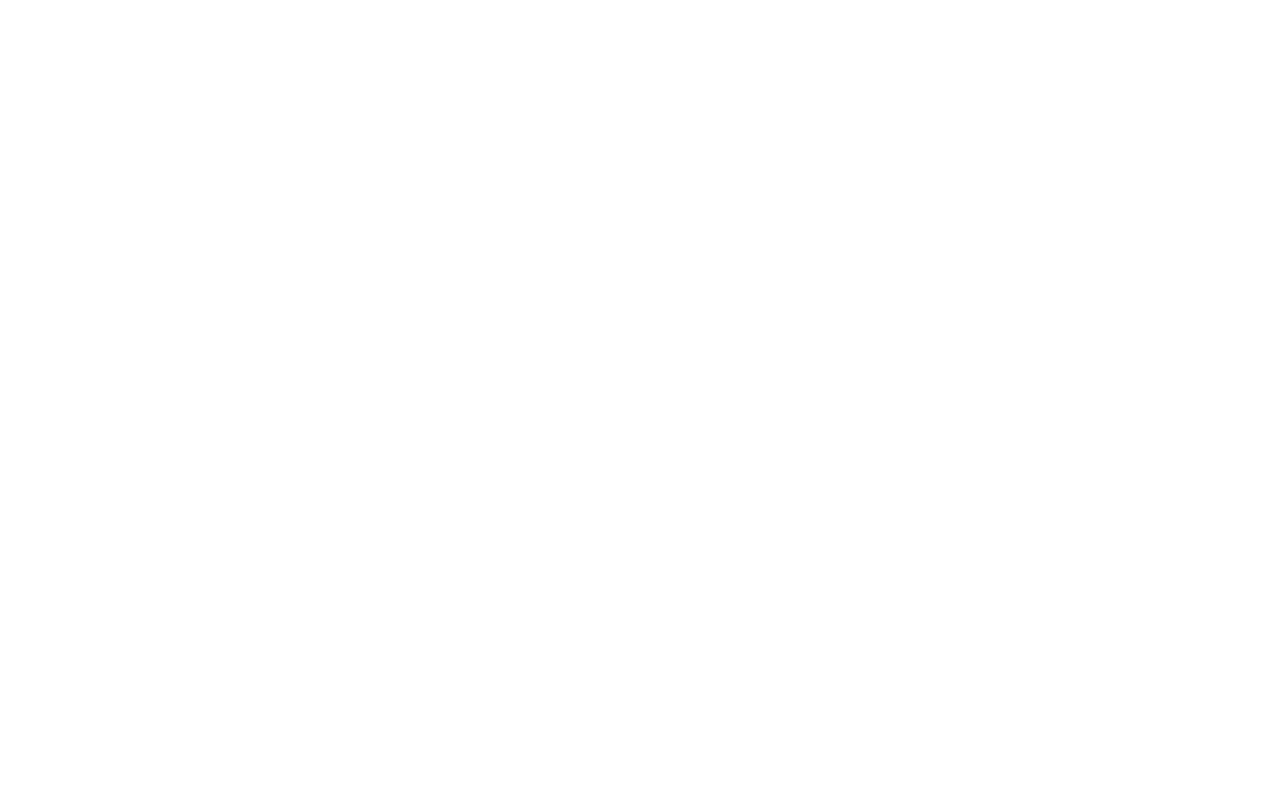
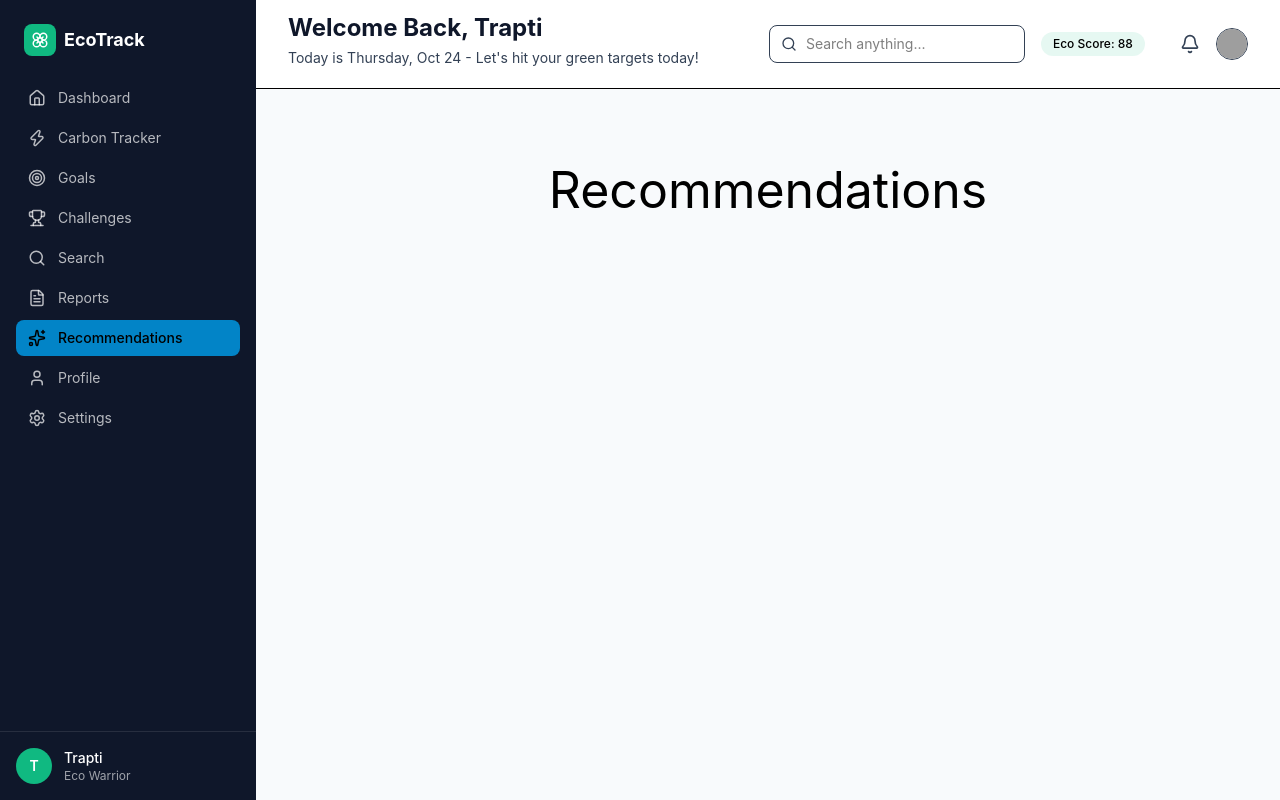
Before and after one commit to springboardmentor212/EcoTrack_Group1, a React app in the folder frontend/: page /recommendations in a window 1280 px wide. Before the commit this address had no page. Built offline with nearby package versions, Linux system fonts and the light colour scheme; sample sign-in values are in the browser's storage; grey boxes are pictures that could not be loaded; the HTML template or start-up script is replaced by a standard one.

Commit message:
add Recommendations and Reports route and Protected routes

```diff
--- /dev/null
+++ b/frontend/src/components/ProtectedRoute.jsx
@@ -0,0 +1,9 @@
+import { Navigate } from "react-router-dom";
+
+export default function ProtectedRoute({children}) {
+    const token = localStorage.getItem("token");
+    if(!token) {
+        return <Navigate to="/login" replace />
+    }
+    return children;
+}
--- /dev/null
+++ b/frontend/src/pages/Recommendations.jsx
@@ -0,0 +1,11 @@
+import React from "react";
+
+const Recommendations = () => {
+    return (
+        <div style={{ padding: "2rem", textAlign: "center", fontSize: "50px"}}>
+            <h1>Recommendations</h1>
+        </div>
+    );
+};
+
+export default Recommendations;
--- /dev/null
+++ b/frontend/src/pages/Reports.jsx
@@ -0,0 +1,11 @@
+import React from "react";
+
+const Reports = () => {
+    return (
+        <div style={{ padding: "2rem", textAlign: "center", fontSize: "50px"}}>
+            <h1>Reports</h1>
+        </div>
+    );
+};
+
+export default Reports;
--- a/frontend/src/routes/AppRoutes.jsx
+++ b/frontend/src/routes/AppRoutes.jsx
@@ -1,19 +1,22 @@
-import { Routes, Route } from 'react-router-dom'
-import Login from '../pages/Login'
-import Register from '../pages/Register'
-import ForgotPassword from '../pages/ForgotPassword'
-import UserDashboard from '../pages/UserDashboard'
-import UserDashboardLayout from '../layouts/UserDashboardLayout'
-import CarbonTracker from '../pages/CarbonTracker'
-import EntryDetail from '../pages/EntryDetail'
-import Goals from '../pages/Goals'
-import GoalDetail from '../pages/GoalDetail'
-import Challenges from '../pages/Challenges'
-import SearchResults from '../pages/SearchResults'
-import UserProfile from '../pages/UserProfile'
-import EditProfile from '../pages/EditProfile'
-import AccountSettings from '../pages/AccountSettings'
-import PrivacySettings from '../pages/PrivacySettings'
+import { Routes, Route } from "react-router-dom";
+import Login from "../pages/Login";
+import Register from "../pages/Register";
+import ForgotPassword from "../pages/ForgotPassword";
+import UserDashboard from "../pages/UserDashboard";
+import UserDashboardLayout from "../layouts/UserDashboardLayout";
+import CarbonTracker from "../pages/CarbonTracker";
+import EntryDetail from "../pages/EntryDetail";
+import Goals from "../pages/Goals";
+import GoalDetail from "../pages/GoalDetail";
+import Challenges from "../pages/Challenges";
+import SearchResults from "../pages/SearchResults";
+import UserProfile from "../pages/UserProfile";
+import EditProfile from "../pages/EditProfile";
+import AccountSettings from "../pages/AccountSettings";
+import PrivacySettings from "../pages/PrivacySettings";
+import Reports from "../pages/Reports";
+import Recommendations from "../pages/Recommendations";
+import ProtectedRoute from "../components/ProtectedRoute";
 
 function AppRoutes() {
   return (
@@ -22,7 +25,13 @@ function AppRoutes() {
       <Route path="/register" element={<Register />} />
       <Route path="/forgot-password" element={<ForgotPassword />} />
 
-      <Route element={<UserDashboardLayout />}>
+      <Route
+        element={
+          <ProtectedRoute>
+            <UserDashboardLayout />
+          </ProtectedRoute>
+        }
+      >
         <Route path="/user-dashboard" element={<UserDashboard />} />
         <Route path="/carbon-tracker" element={<CarbonTracker />} />
         <Route path="/carbon-tracker/:id" element={<EntryDetail />} />
@@ -30,6 +39,8 @@ function AppRoutes() {
         <Route path="/goals/:id" element={<GoalDetail />} />
         <Route path="/challenges" element={<Challenges />} />
         <Route path="/search" element={<SearchResults />} />
+        <Route path="/reports" element={<Reports />} />
+        <Route path="/recommendations" element={<Recommendations />} />
         <Route path="/profile" element={<UserProfile />} />
         <Route path="/profile/edit" element={<EditProfile />} />
         <Route path="/settings" element={<AccountSettings />} />
@@ -37,9 +48,8 @@ function AppRoutes() {
       </Route>
 
       {/* <Route path="*" element={<Navigate to="/LandingPage" replace />} /> */}
-
     </Routes>
-  )
+  );
 }
 
-export default AppRoutes
+export default AppRoutes;
```
